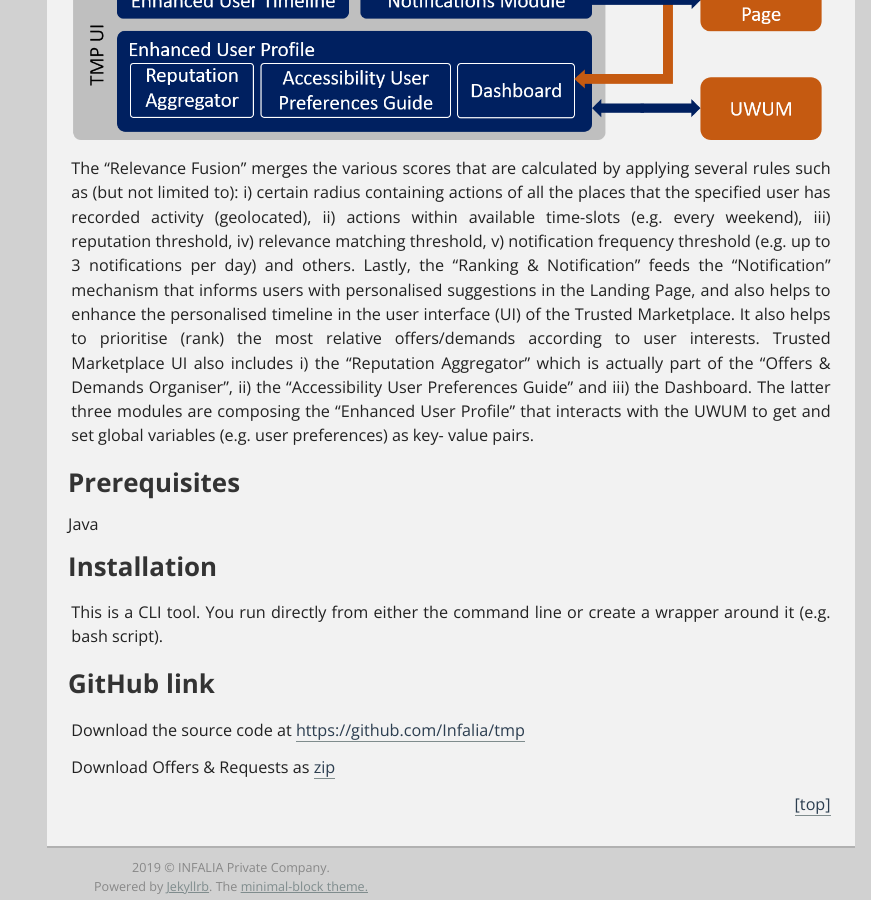
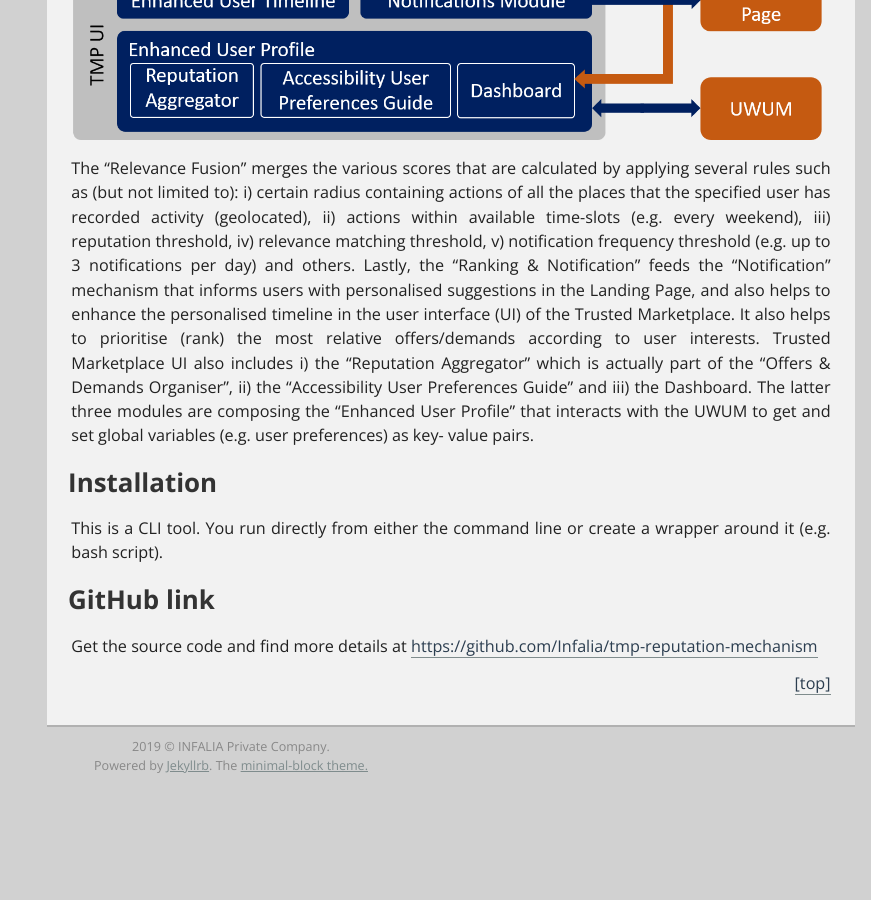
Before and after one commit to Infalia/wegovnow, a Jekyll site: the page built from _posts/2019-03-13-wgn-tmp-reputation.md, in a window 1280 px wide and 900 px high, scrolled down 1019 px. Shown: the whole window, without its empty margins (409-1280 px from the left). Built offline with Jekyll 4.4.1, drawn with Linux system fonts in a browser that asks for light colours; after the commit the page ends 1797 px from its top, so only the background shows below that.

Commit message:
update reputation mechanism

```diff
--- a/_posts/2019-03-13-wgn-tmp-reputation.md
+++ b/_posts/2019-03-13-wgn-tmp-reputation.md
@@ -19,16 +19,10 @@ The high level architecture of Trusted Marketplace is depicted in the following
 
 The “Relevance Fusion” merges the various scores that are calculated by applying several rules such as (but not limited to): i) certain radius containing actions of all the places that the specified user has recorded activity (geolocated), ii) actions within available time-slots (e.g. every weekend), iii) reputation threshold, iv) relevance matching threshold, v) notification frequency threshold (e.g. up to 3 notifications per day) and others. Lastly, the “Ranking & Notification” feeds the “Notification” mechanism that informs users with personalised suggestions in the Landing Page, and also helps to enhance the personalised timeline in the user interface (UI) of the Trusted Marketplace. It also helps to prioritise (rank) the most relative offers/demands according to user interests. Trusted Marketplace UI also includes i) the “Reputation Aggregator” which is actually part of the “Offers & Demands Organiser”, ii) the “Accessibility User Preferences Guide” and iii) the Dashboard. The latter three modules are composing the “Enhanced User Profile” that interacts with the UWUM to get and set global variables (e.g. user preferences) as key- value pairs.
 
-Prerequisites
-----------------
-- Java
-
 Installation
 ----------------
 This is a CLI tool. You run directly from either the command line or create a wrapper around it (e.g. bash script).
 
 GitHub link
 ----------------
-Download the source code at [https://github.com/Infalia/tmp](https://github.com/Infalia/tmp)
-
-Download Offers & Requests as [zip](https://github.com/Infalia/tmp/archive/master.zip)
+Get the source code and find more details at [https://github.com/Infalia/tmp-reputation-mechanism](https://github.com/Infalia/tmp-reputation-mechanism)
```
